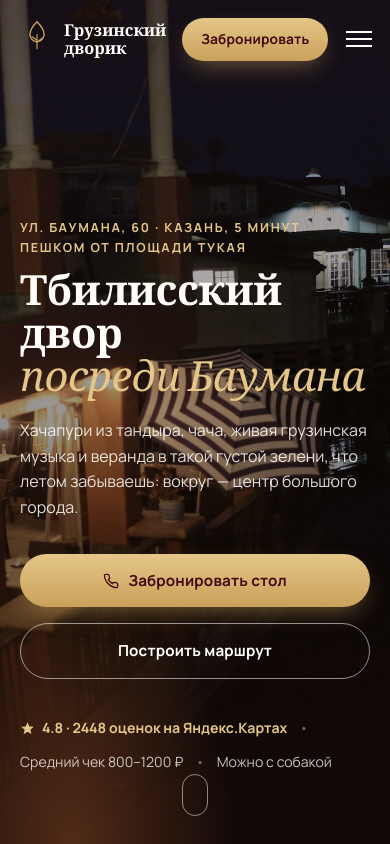
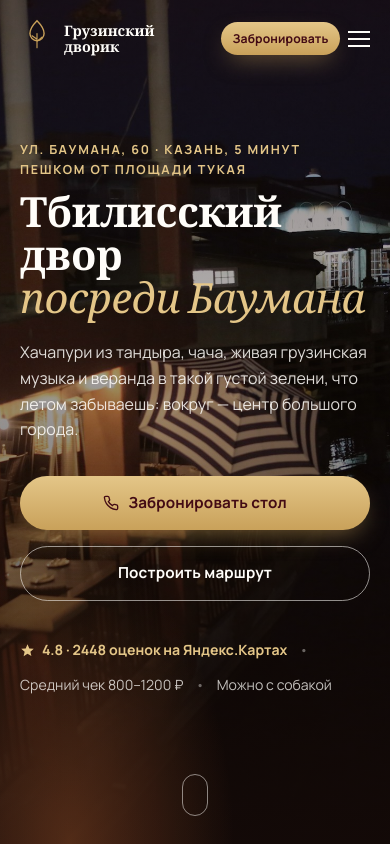
Before and after one commit to RyzenCtrL/1, a plain HTML site: page gruzinskiy-dvorik/index.html in a window 390 px wide. Shown: the top 844 px of the page. Drawn offline with Linux system fonts and the light colour scheme.

Commit message:
Fix mobile hero/header overlap on narrow viewports
On narrow phones the header CTA button had no shrink limit, so its
nowrap text overflowed its pill and visually collided with the logo
and hamburger. The hero also stayed bottom-aligned regardless of how
tall the wrapped title got, letting it climb up behind the fixed
header on short viewports.

- header-inner now wraps cleanly as a fallback instead of silently
  overflowing
- header CTA shrinks (padding/font/gap) below 540px so it fits in one
  row on real devices
- hero switches to top-aligned with a fixed safe offset below 540px
  instead of flex-end, so content can never render above the header

Co-Authored-By: Claude Sonnet 5 <noreply@anthropic.com>

```diff
--- a/gruzinskiy-dvorik/css/styles.css
+++ b/gruzinskiy-dvorik/css/styles.css
@@ -144,7 +144,7 @@ input,textarea{ font:inherit; }
   padding:12px 0;
   box-shadow:0 8px 30px -12px rgba(0,0,0,.4);
 }
-.header-inner{ display:flex; align-items:center; justify-content:space-between; gap:16px; }
+.header-inner{ display:flex; flex-wrap:wrap; align-items:center; justify-content:space-between; gap:10px 16px; }
 
 .brand{ display:flex; align-items:center; gap:10px; color:var(--white); flex-shrink:0; }
 .brand-mark{ color:var(--gold); flex-shrink:0; }
@@ -560,10 +560,15 @@ input,textarea{ font:inherit; }
 
 @media (max-width: 540px){
   .wrap{ padding:0 20px; }
-  .hero{ padding-bottom:70px; }
+  .hero{ align-items:flex-start; padding-top:140px; padding-bottom:56px; }
   .hero-cta{ flex-direction:column; align-items:stretch; }
   .hero-cta .btn{ width:100%; }
   .menu-grid{ grid-template-columns:1fr; }
   .gallery-grid{ grid-template-columns:1fr 1fr; grid-auto-rows:130px; }
   .about-stats{ grid-template-columns:repeat(2,1fr); }
+
+  .brand-text{ font-size:.9rem; }
+  .header-actions{ gap:8px; }
+  .header-actions .btn-sm{ padding:.55em .95em; font-size:.76rem; }
+  .nav-toggle{ width:22px; }
 }
```
